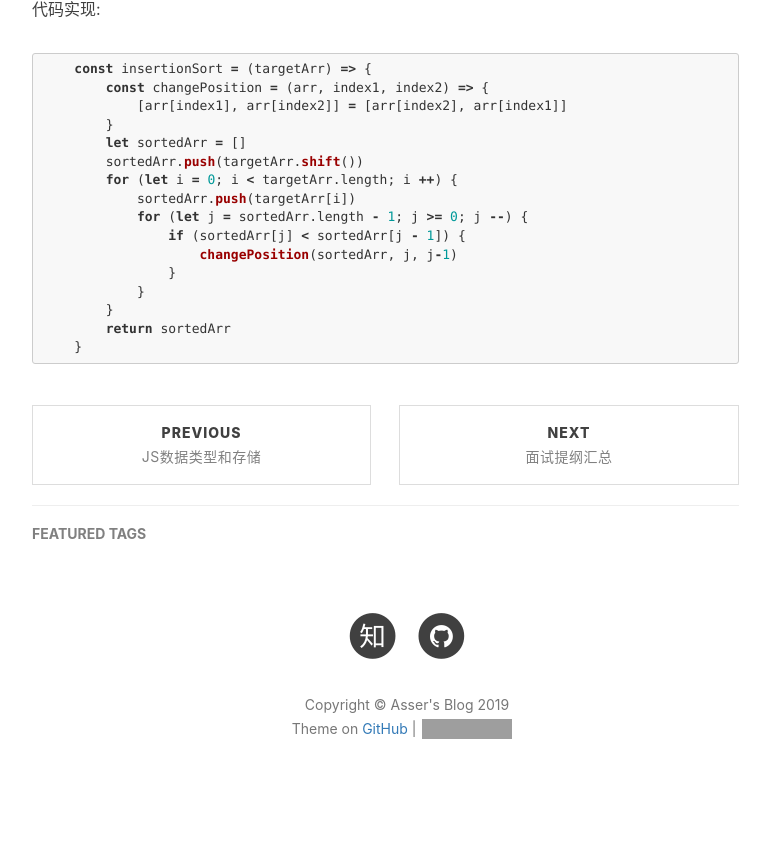
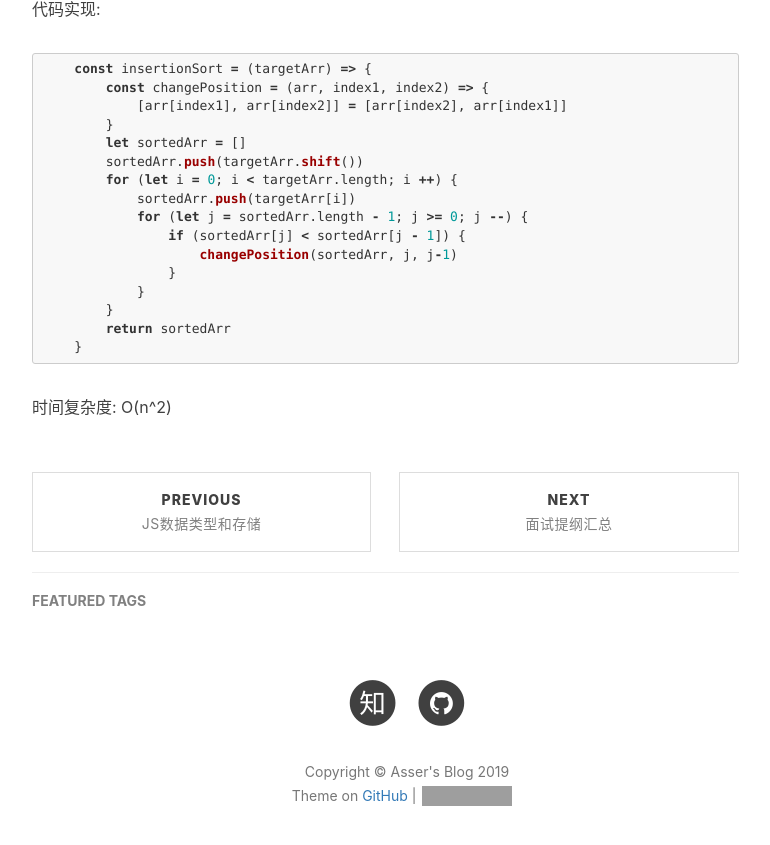
Before and after one commit to AsserHong/blog, a Jekyll site: the page built from _posts/2019-08-08-常见排序算法实现.md, in a window 1280 px wide and 900 px high, scrolled down 765 px. Shown: the top 845 px of the window, without its empty margins (233-1003 px from the left). Built offline with Jekyll 4.4.1, drawn with Linux system fonts in a browser that asks for light colours; nearby versions of some CDN libraries; our own code applies the rules of GitHub Pages for plain Markdown files; comment, search, counter and statistics services are not loaded; grey boxes are pictures that could not be loaded.

`````diff
--- a/_posts/2019-08-08-常见排序算法实现.md
+++ b/_posts/2019-08-08-常见排序算法实现.md
@@ -22,3 +22,4 @@
         return sortedArr
     }
 ````
+时间复杂度: O(n^2)
`````
